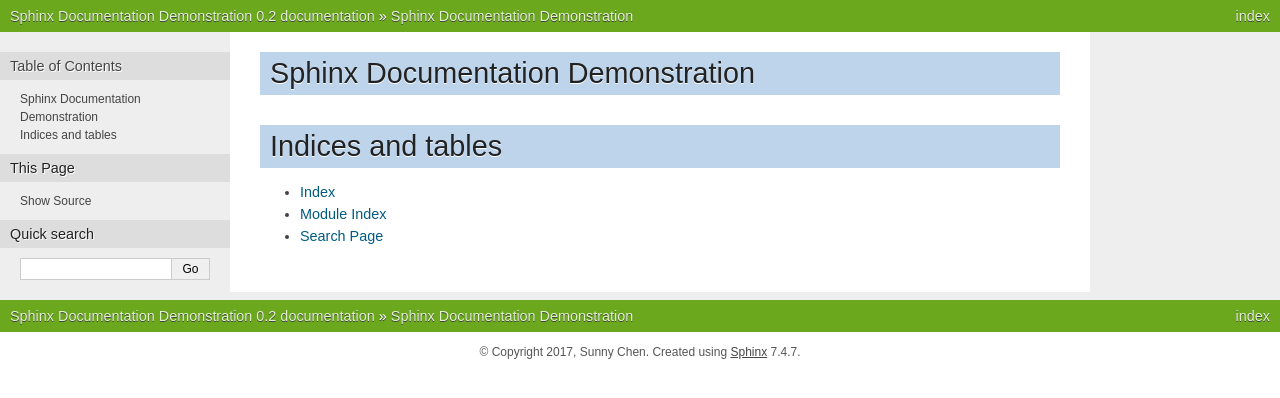
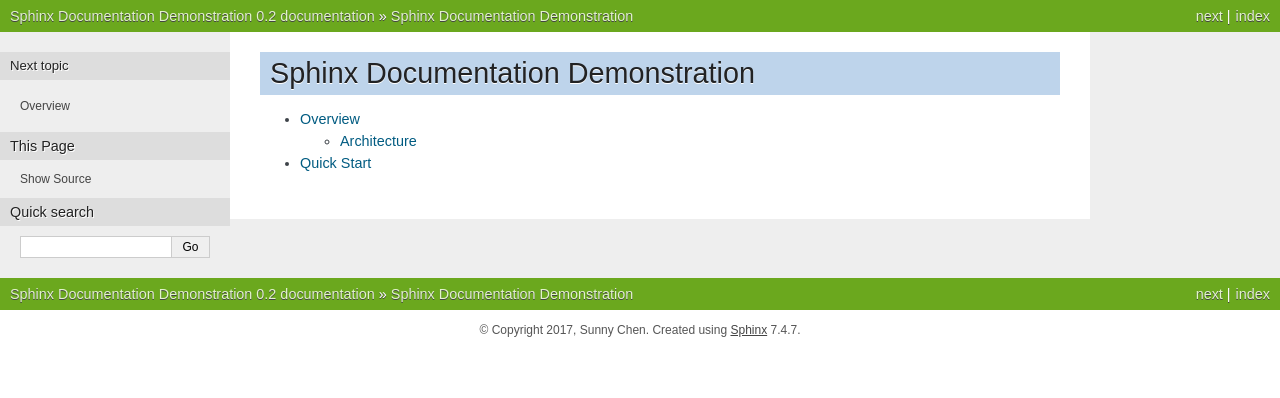
Before and after one commit to daxnet/sphinx-demo, a Sphinx documentation site: the page built from docs/source/index.rst, in a window 1280 px wide. Shown: the top 398 px of the page. Built offline with Sphinx 7.4.7, drawn with Linux system fonts in a browser that asks for light colours.

```diff
--- a/docs/source/index.rst
+++ b/docs/source/index.rst
@@ -8,13 +8,6 @@ Sphinx Documentation Demonstration
 
 .. toctree::
    :maxdepth: 2
-   :caption: Contents:
 
-
-
-Indices and tables
-==================
-
-* :ref:`genindex`
-* :ref:`modindex`
-* :ref:`search`
+   overview
+   quickstart
```
Also changed, not shown: docs/source/overview.rst (added, +7 -0 lines), docs/source/quickstart.rst (added, +21 -0 lines), 1 other file.
